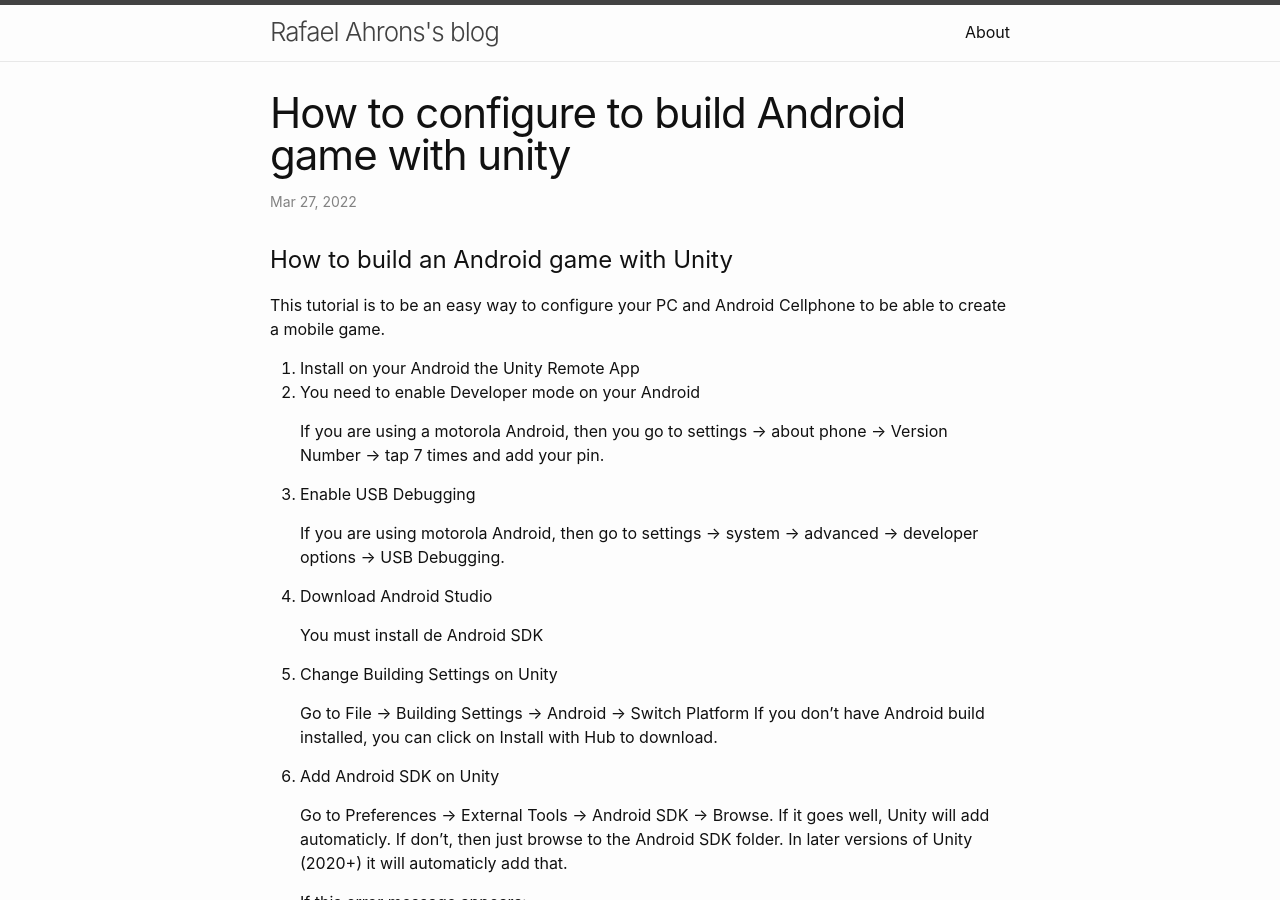
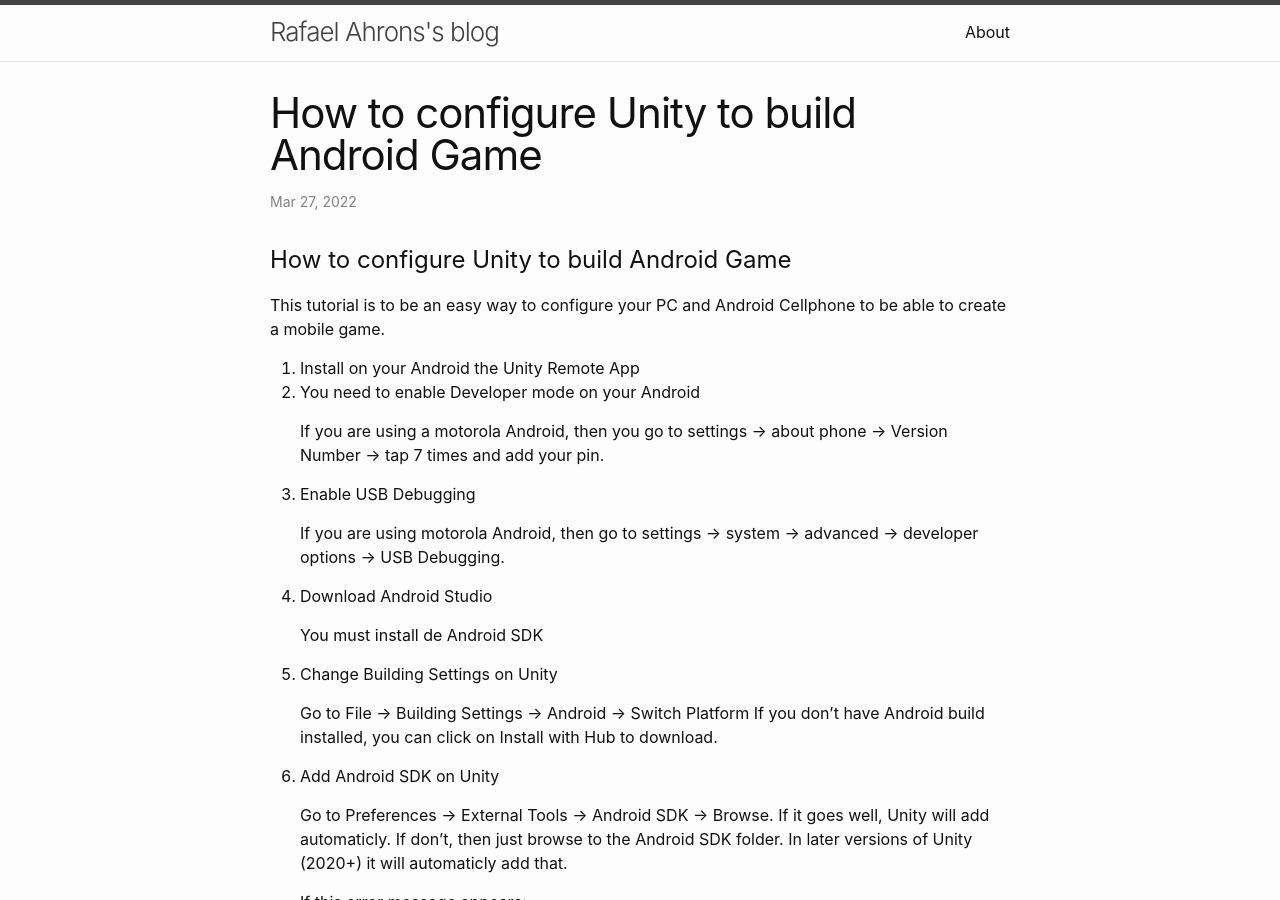
Before and after one commit to luturol/luturol.github.io, a Jekyll site: the page built from _posts/2022-03-27-how-to-configure-to-build-android-game.md, in a window 1280 px wide and 900 px high. Built offline with Jekyll 4.4.1, drawn with Linux system fonts in a browser that asks for light colours.

Commit message:
Changed title from how to configure unity to build android game

```diff
--- a/_posts/2022-03-27-how-to-configure-to-build-android-game.md
+++ b/_posts/2022-03-27-how-to-configure-to-build-android-game.md
@@ -1,6 +1,6 @@
 ---
 layout: post
-title: How to configure to build Android game with unity
+title: How to configure Unity to build Android Game
 date:   2022-03-27 18:19:00
 categories:
 - csharp
@@ -8,7 +8,7 @@ categories:
 - mobile
 ---
 
-# How to build an Android game with Unity
+# How to configure Unity to build Android Game
 
 This tutorial is to be an easy way to configure your PC and Android Cellphone to be able to create a mobile game.
 
```
